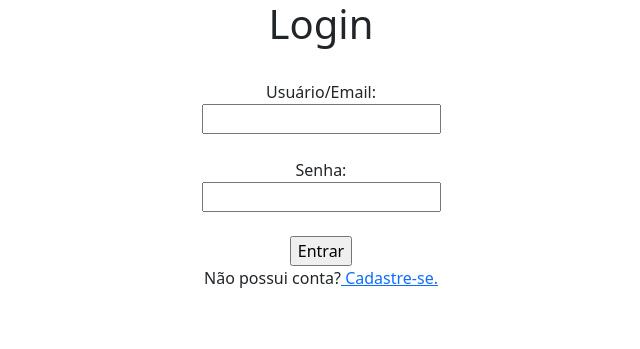
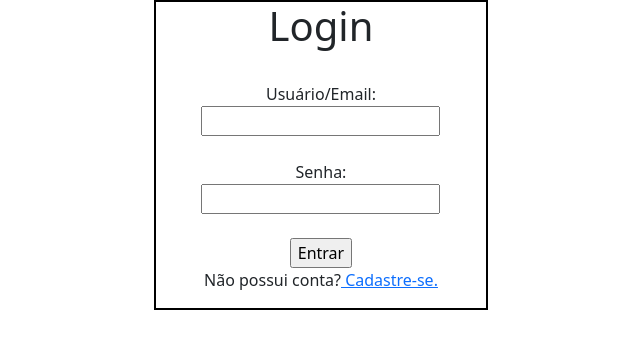
Before and after one commit to rafaelmdgh/pcc, a PHP site: page /login/login.php in a window 1280 px wide. Shown: the top 349 px of the page, without its empty margins (319-959 px from the left). Run offline with PHP 8.4, Linux system fonts and the light colour scheme.

Commit message:
inicio do ajuste css

```diff
--- a/css/estilo.css
+++ b/css/estilo.css
@@ -33,3 +33,13 @@ table input[type="checkbox"]{
 	align-content: center;
 	margin: 10px !important;
 }
+.login{
+	border: 2px solid black;
+	display: flex;
+	justify-content: center;
+	align-items: center;
+	align-content: center;
+	width: 30%;
+
+
+}
--- a/login/login.php
+++ b/login/login.php
@@ -12,9 +12,9 @@
 <body>
 <div class="container">
   <center>
-
-      <h1>Login</h1><br>
+    <div class="login">
       <section id="" class=".container-md">
+        <h1>Login</h1><br>
         <form action="logar.php" method="post">
           <label for="email">Usuário/Email:</label><br>
           <input type="text" name="email" id="usuario"><br><br>
@@ -24,7 +24,7 @@
           <p>Não possui conta?<a href="../cadastro-usuarios/cadastrar.php"> Cadastre-se. </a></p>
         </form>
       </section>
-    </
+    </div>
   </center>
 </div>
 </body>
```
